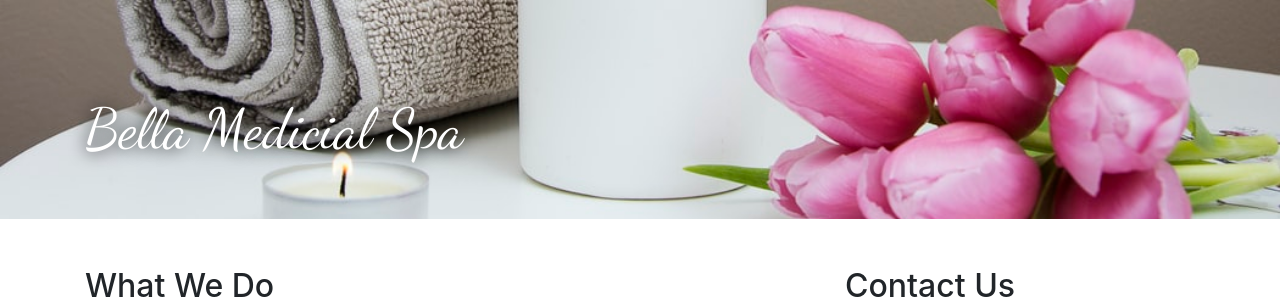
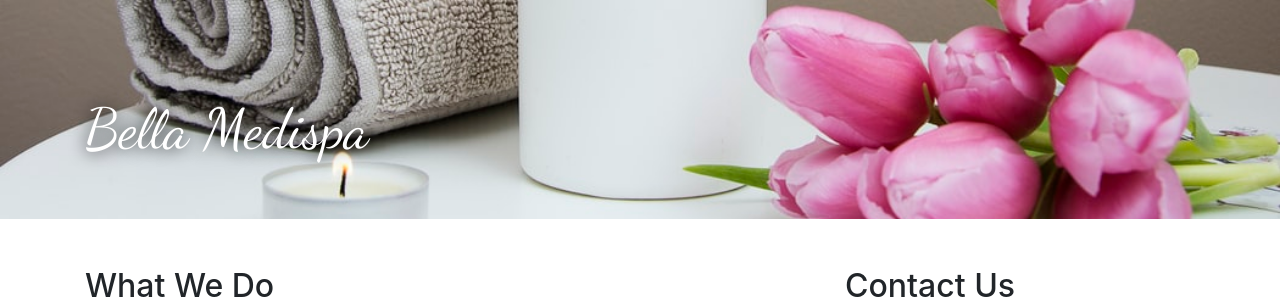
Before and after one commit to bella-medi-spa/bella-medi-spa.github.io, a Jekyll site: the page built from index.html, in a window 1280 px wide. Shown: the top 299 px of the page. Built offline with Jekyll 4.4.1, drawn with Linux system fonts in a browser that asks for light colours; nearby versions of some CDN libraries.

Commit message:
changing name

```diff
--- a/_config.yml
+++ b/_config.yml
@@ -18,7 +18,7 @@
 # You can create any custom variable you would like, and they will be accessible
 # in the templates via {{ site.myvariable }}.
 
-title: Bella Medicial Spa
+title: Bella Medispa
 email: your-email@example.com
 description: >- # this means to ignore newlines until "baseurl:"
   A medispa in dover delaware. Just write something and I'll change this.
```
